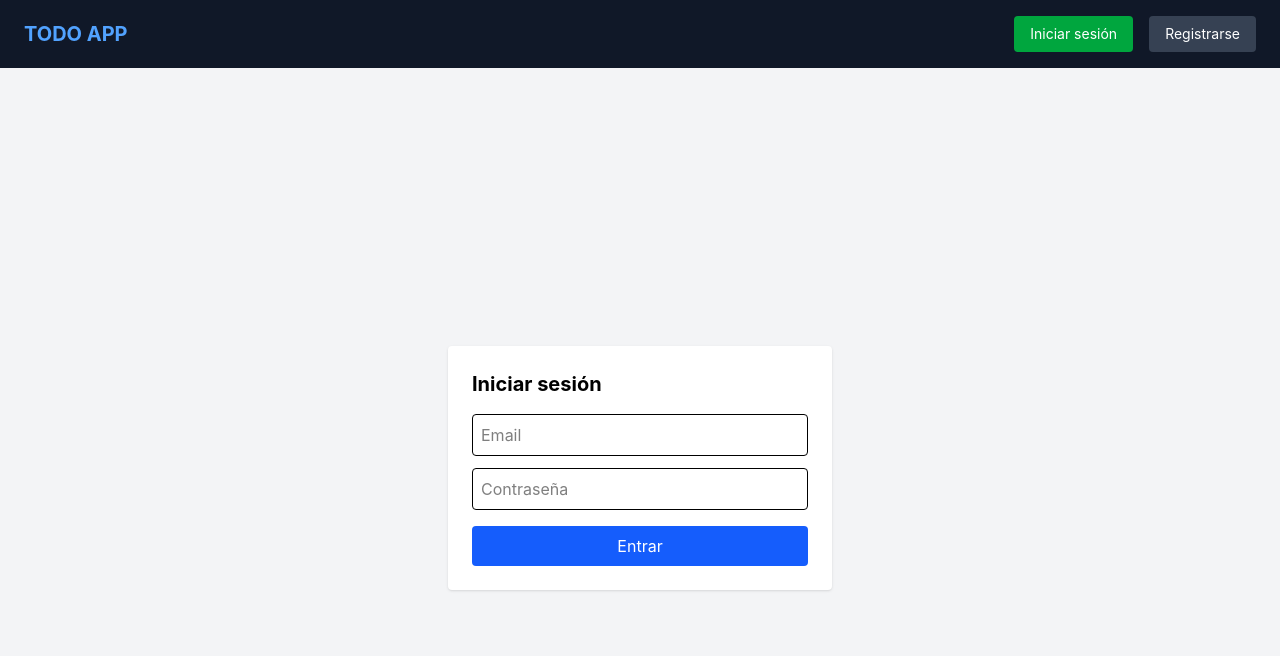
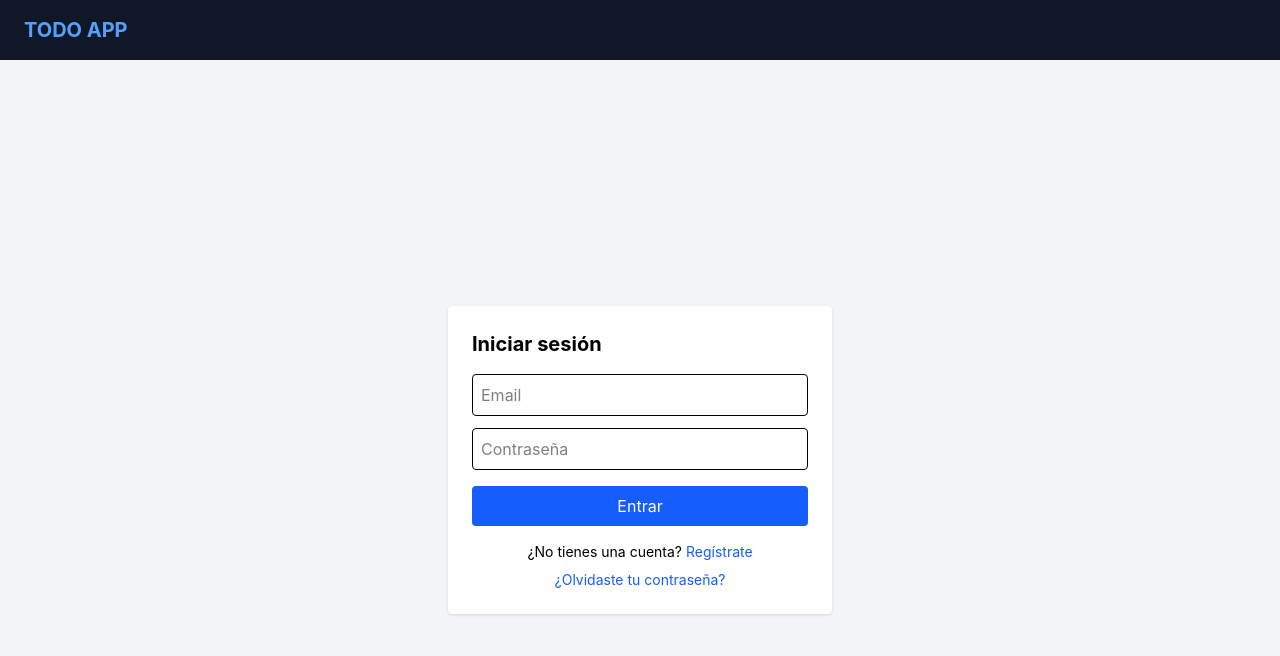
Before and after one commit to Svarium/todo-app-front, a React (Vite) app: page /login in a window 1280 px wide. Shown: the top 656 px of the page. Built offline with nearby package versions, Linux system fonts and the light colour scheme.

Commit message:
refactor ui register, login

```diff
--- a/src/components/NavBar.jsx
+++ b/src/components/NavBar.jsx
@@ -17,38 +17,17 @@ const Navbar = () => {
       </Link>
 
       <div className="flex gap-4 items-center">
-        {user ? (
+        {user && (
           <>
             <span className="text-sm hidden sm:block">
               Bienvenido, <strong>{user.username}</strong>
             </span>
-            <Link
-              to="/forgot-password"
-              className="bg-blue-600 hover:bg-blue-700 px-4 py-2 rounded text-sm"
-            >
-              Reset Password
-            </Link>
             <button
               onClick={handleLogout}
               className="bg-red-500 hover:bg-red-600 px-4 py-2 rounded text-sm"
             >
               Cerrar sesión
             </button>
-          </>
-        ) : (
-          <>
-            <Link
-              to="/login"
-              className="bg-green-600 hover:bg-green-700 px-4 py-2 rounded text-sm"
-            >
-              Iniciar sesión
-            </Link>
-            <Link
-              to="/register"
-              className="bg-gray-700 hover:bg-gray-800 px-4 py-2 rounded text-sm"
-            >
-              Registrarse
-            </Link>
           </>
         )}
       </div>
--- a/src/pages/Login.jsx
+++ b/src/pages/Login.jsx
@@ -1,5 +1,5 @@
 import { useState } from "react";
-import { useNavigate } from "react-router-dom";
+import { useNavigate, Link } from "react-router-dom"; // 👈 Añadir Link
 import { useAuth } from "../context/AuthContext";
 
 const Login = () => {
@@ -18,11 +18,11 @@ const Login = () => {
     setError(null);
 
     try {
-      await login(form); // 👈 Si hay error real, va al catch
-      navigate("/");     // 👈 redirige al home al loguear correctamente
+      await login(form);
+      navigate("/");
     } catch (err) {
       console.error("Login error:", err);
-      setError("Error al iniciar sesión"); // solo si login() lanza un error real
+      setError("Error al iniciar sesión");
     }
   };
 
@@ -53,9 +53,23 @@ const Login = () => {
           required
         />
 
-        <button type="submit" className="w-full bg-blue-600 text-white rounded py-2">
+        <button type="submit" className="w-full bg-blue-600 text-white rounded py-2 mb-4">
           Entrar
         </button>
+
+        <div className="text-center text-sm space-y-2">
+          <p>
+            ¿No tienes una cuenta?{" "}
+            <Link to="/register" className="text-blue-600 hover:underline">
+              Regístrate
+            </Link>
+          </p>
+          <p>
+            <Link to="/forgot-password" className="text-blue-600 hover:underline">
+              ¿Olvidaste tu contraseña?
+            </Link>
+          </p>
+        </div>
       </form>
     </div>
   );
--- a/src/pages/Register.jsx
+++ b/src/pages/Register.jsx
@@ -1,6 +1,6 @@
 import { useState } from "react";
 import { useAuth } from "../context/AuthContext";
-import { useNavigate } from "react-router-dom";
+import { useNavigate, Link } from "react-router-dom"; // 👈 Añadir Link
 
 const Register = () => {
   const [data, setData] = useState({ username: "", email: "", password: "" });
@@ -46,7 +46,15 @@ const Register = () => {
           className="w-full mb-4 p-2 border"
           onChange={handleChange}
         />
-        <button className="w-full bg-blue-500 text-white p-2 rounded">Registrarse</button>
+        <button className="w-full bg-blue-500 text-white p-2 rounded mb-4">
+          Registrarse
+        </button>
+        <p className="text-center text-sm">
+          ¿Ya tienes una cuenta?{" "}
+          <Link to="/login" className="text-blue-600 hover:underline">
+            Inicia sesión
+          </Link>
+        </p>
       </form>
     </div>
   );
```
